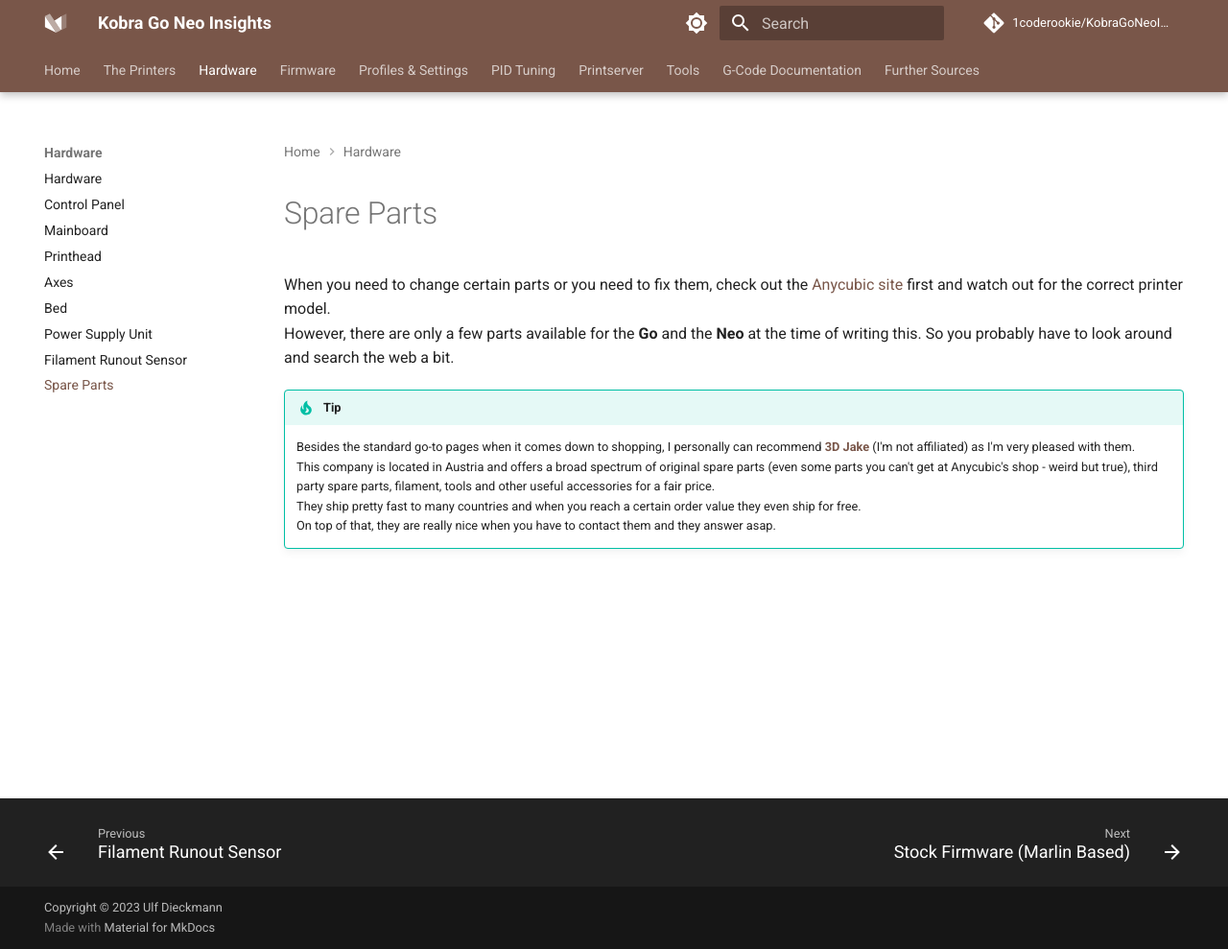
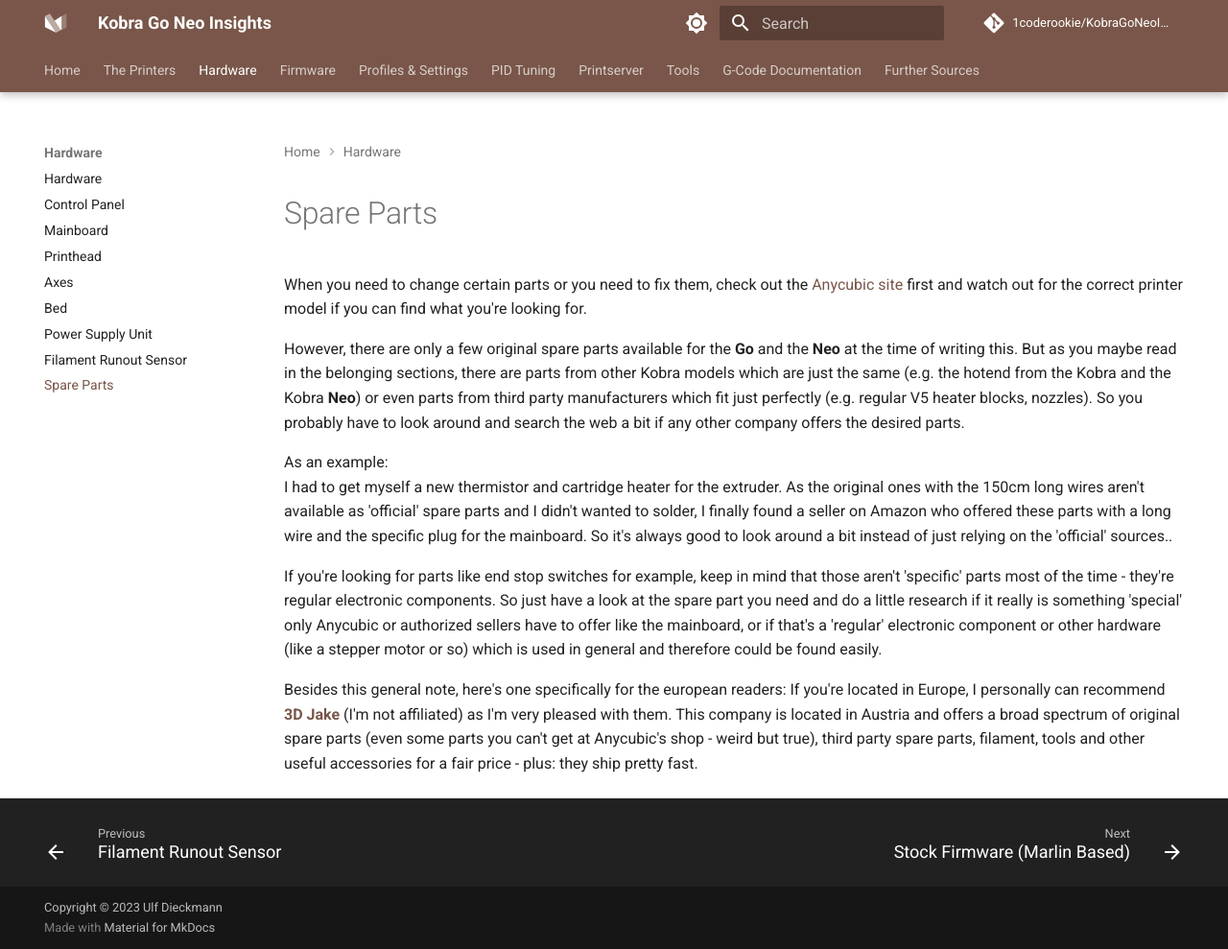
Before and after one commit to 1coderookie/KobraGoNeoInsights, an MkDocs documentation site: the page built from docs/hardware/spare_parts.md, in a window 1280 px wide and 989 px high. Shown: the whole window at 96% size. Built offline with MkDocs 1.6.1 and Material for MkDocs 9.7.7, drawn with Linux system fonts in a browser that asks for light colours; comment, search, counter and statistics services are not loaded.

Commit message:
Update spare_parts.md

```diff
--- a/docs/hardware/spare_parts.md
+++ b/docs/hardware/spare_parts.md
@@ -1,9 +1,13 @@
 <link rel=”manifest” href=”docs/manifest.webmanifest”>
 
 # Spare Parts
-When you need to change certain parts or you need to fix them, check out the [Anycubic site](https://www.anycubic.com/collections/for-kobra-series) first and watch out for the correct printer model.
-However, there are only a few parts available for the **Go** and the **Neo** at the time of writing this. So you probably have to look around and search the web a bit.
+When you need to change certain parts or you need to fix them, check out the [Anycubic site](https://www.anycubic.com/collections/for-kobra-series) first and watch out for the correct printer model if you can find what you're looking for.
 
-!!! tip
+However, there are only a few original spare parts available for the **Go** and the **Neo** at the time of writing this. But as you maybe read in the belonging sections, there are parts from other Kobra models which are just the same (e.g. the hotend from the Kobra and the Kobra **Neo**) or even parts from third party manufacturers which fit just perfectly (e.g. regular V5 heater blocks, nozzles). So you probably have to look around and search the web a bit if any other company offers the desired parts.
 
-    Besides the standard go-to pages when it comes down to shopping, I personally can recommend **[3D Jake](https://www.3djake.com)** (I'm not affiliated) as I'm very pleased with them. <br> This company is located in Austria and offers a broad spectrum of original spare parts (even some parts you can't get at Anycubic's shop - weird but true), third party spare parts, filament, tools and other useful accessories for a fair price. <br> They ship pretty fast to many countries and when you reach a certain order value they even ship for free. <br> On top of that, they are really nice when you have to contact them and they answer asap.
+As an example:
+I had to get myself a new thermistor and cartridge heater for the extruder. As the original ones with the 150cm long wires aren't available as 'official' spare parts and I didn't wanted to solder, I finally found a seller on Amazon who offered these parts with a long wire and the specific plug for the mainboard. So it's always good to look around a bit instead of just relying on the 'official' sources..
+
+If you're looking for parts like end stop switches for example, keep in mind that those aren't 'specific' parts most of the time - they're regular electronic components. So just have a look at the spare part you need and do a little research if it really is something 'special' only Anycubic or authorized sellers have to offer like the mainboard, or if that's a 'regular' electronic component or other hardware (like a stepper motor or so) which is used in general and therefore could be found easily.
+
+Besides this general note, here's one specifically for the european readers: If you're located in Europe, I personally can recommend **[3D Jake](https://www.3djake.com)** (I'm not affiliated) as I'm very pleased with them. This company is located in Austria and offers a broad spectrum of original spare parts (even some parts you can't get at Anycubic's shop - weird but true), third party spare parts, filament, tools and other useful accessories for a fair price - plus: they ship pretty fast.
```
